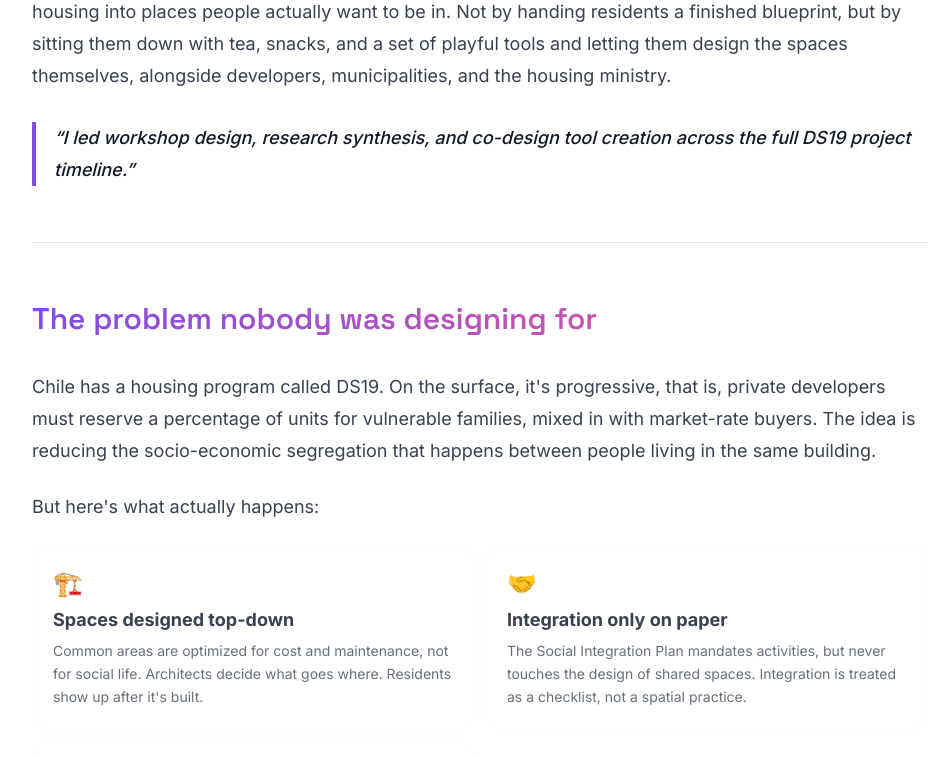
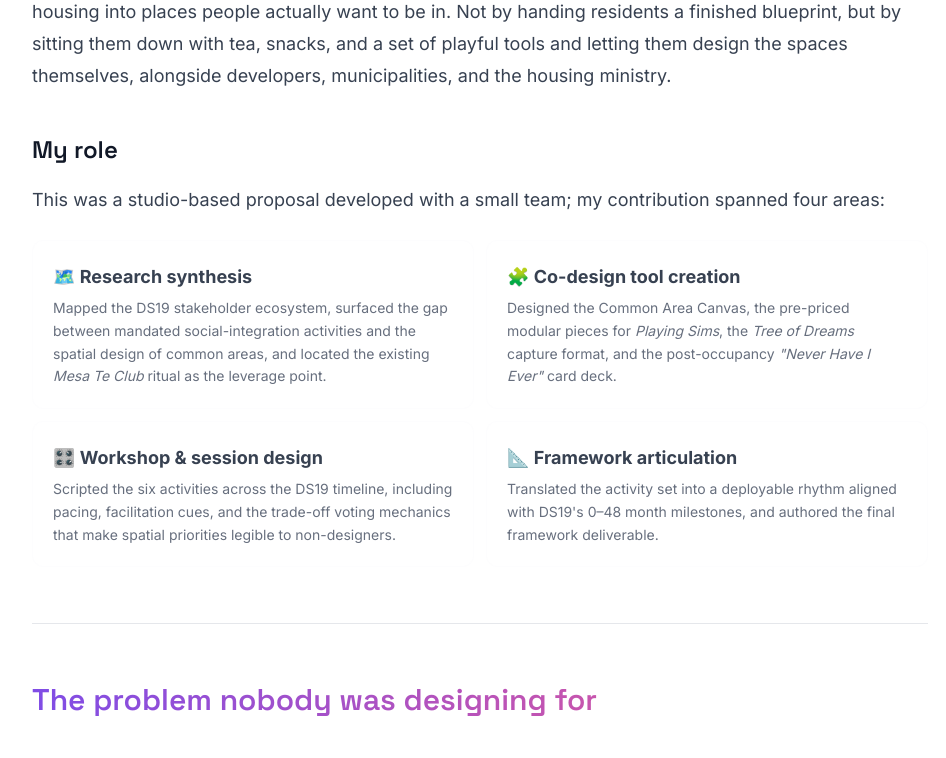
Before and after one commit to Skn1999/sumit-portfolio, a React (Vite) app: page /projects/social-integration-pd in a window 1280 px wide. Shown: the part 1720-2478 px from the top of the page, without its empty margins (160-1106 px from the left). Built offline with nearby package versions, Linux system fonts and the light colour scheme.

Commit message:
Changes
Co-authored-by: Skn1999 <31825628+Skn1999@users.noreply.github.com>

```diff
--- a/src/content/projects/social-integration-pd/index.mdx
+++ b/src/content/projects/social-integration-pd/index.mdx
@@ -47,7 +47,28 @@ That gap, between a space that *exists* and a space that *belongs to people*, is
 
 Mesa Te Club is a participatory design framework that turns awkward shared spaces in Chilean social housing into places people actually want to be in. Not by handing residents a finished blueprint, but by sitting them down with tea, snacks, and a set of playful tools and letting them design the spaces themselves, alongside developers, municipalities, and the housing ministry.
 
-> _I led workshop design, research synthesis, and co-design tool creation across the full DS19 project timeline._
+### My role
+
+This was a studio-based proposal developed with a small team; my contribution spanned four areas:
+
+<section className="grid grid-cols-1 sm:grid-cols-2 gap-3 my-6 not-prose">
+  <article className="bg-muted rounded-xl p-5 border border-border/10">
+    <strong>🗺️ Research synthesis</strong>
+    <p className="text-sm text-muted-foreground mt-1 leading-relaxed">Mapped the DS19 stakeholder ecosystem, surfaced the gap between mandated social-integration activities and the spatial design of common areas, and located the existing <em>Mesa Te Club</em> ritual as the leverage point.</p>
+  </article>
+  <article className="bg-muted rounded-xl p-5 border border-border/10">
+    <strong>🧩 Co-design tool creation</strong>
+    <p className="text-sm text-muted-foreground mt-1 leading-relaxed">Designed the Common Area Canvas, the pre-priced modular pieces for <em>Playing Sims</em>, the <em>Tree of Dreams</em> capture format, and the post-occupancy <em>"Never Have I Ever"</em> card deck.</p>
+  </article>
+  <article className="bg-muted rounded-xl p-5 border border-border/10">
+    <strong>🎛️ Workshop & session design</strong>
+    <p className="text-sm text-muted-foreground mt-1 leading-relaxed">Scripted the six activities across the DS19 timeline, including pacing, facilitation cues, and the trade-off voting mechanics that make spatial priorities legible to non-designers.</p>
+  </article>
+  <article className="bg-muted rounded-xl p-5 border border-border/10">
+    <strong>📐 Framework articulation</strong>
+    <p className="text-sm text-muted-foreground mt-1 leading-relaxed">Translated the activity set into a deployable rhythm aligned with DS19's 0–48 month milestones, and authored the final framework deliverable.</p>
+  </article>
+</section>
 
 ---
 
```
